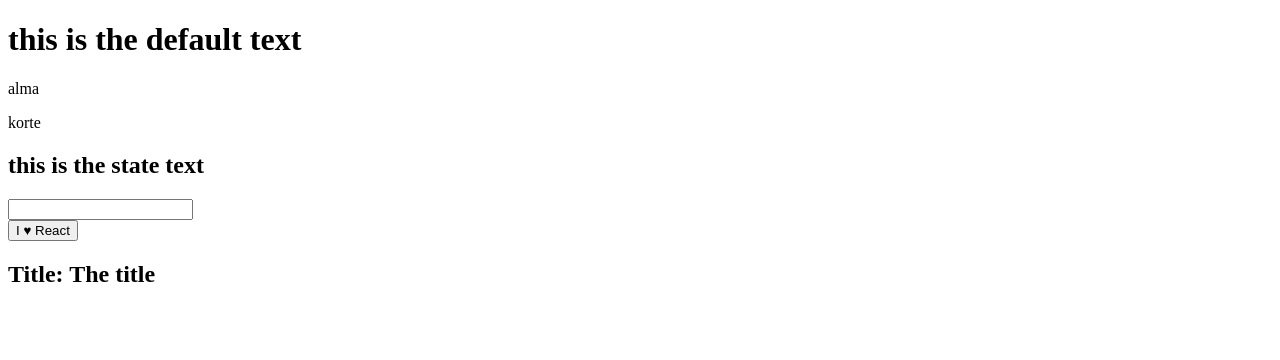
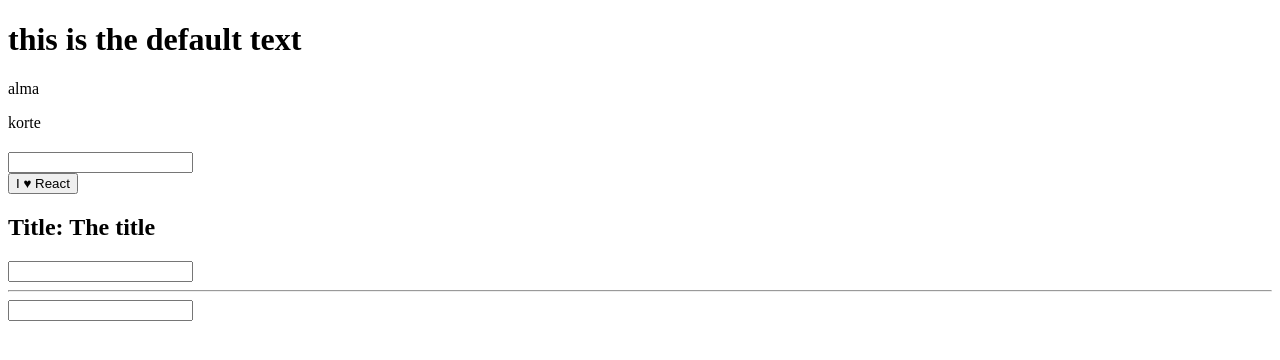
Before and after one commit to MacRayy/reactpractice, a React (Create React App) app in the folder awesomeapp/: page / in a window 1280 px wide. Shown: the top 360 px of the page. Built offline with nearby package versions, Linux system fonts and the light colour scheme.

Commit message:
feat(app): using of ref attribute

```diff
--- a/awesomeapp/src/App.js
+++ b/awesomeapp/src/App.js
@@ -13,11 +13,22 @@
 		super()
 		this.state = {
 			newText: 'this is the state text'
+		},
+		this.state = {
+			a: '',
+			b: ''
 		}
 	}
 
 	update(event) {
 		this.setState({newText: event.target.value})
+	}
+
+	updateInput() {
+		this.setState({
+			a: this.a.refs.input.value,
+			b: this.refs.b.value
+		})
 	}
 
 	render() {
@@ -35,6 +46,17 @@
 				</div>
 				<Button>I <Heart/> React</Button>
 				<Title text="The title"/>
+				<div>
+					<Input
+						ref={component => this.a = component}
+						updateInput={this.updateInput.bind(this)}
+					/> {this.state.a}
+					<hr/>
+					<input type="text"
+						ref="b"
+						onChange={this.updateInput.bind(this)}
+					/> {this.state.b}
+				</div>
 			</div>
 		)
 	}
@@ -49,6 +71,12 @@
 class Heart extends React.Component {
 	render() {
 		return <span>&hearts;</span>
+	}
+}
+
+class Input extends React.Component {
+	render() {
+		return <input ref="input" type="text" onChange={this.props.update}/>
 	}
 }
 
```
